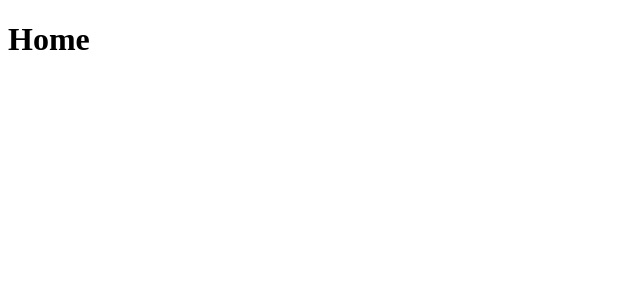
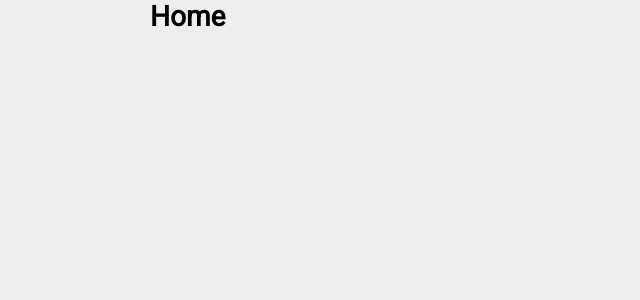
Before and after one commit to enrickdaltro/gostack-modulo07, a React (Create React App) app: page / in a window 1280 px wide. Shown: the top 300 px of the page, without its empty margins (0-640 px from the left). Built offline with nearby package versions, Linux system fonts and the light colour scheme.

Commit message:
adding global style

```diff
--- a/package.json
+++ b/package.json
@@ -9,7 +9,8 @@
     "react": "^16.12.0",
     "react-dom": "^16.12.0",
     "react-router-dom": "^5.1.2",
-    "react-scripts": "3.3.1"
+    "react-scripts": "3.3.1",
+    "styled-components": "^5.0.1"
   },
   "scripts": {
     "start": "react-scripts start",
--- a/src/App.js
+++ b/src/App.js
@@ -1,6 +1,7 @@
 import React from 'react';
 import {BrowserRouter} from 'react-router-dom';
 
+import GlobalStyles from './styles/global';
 import Routes from './routes';
 
 // import { Container } from './styles';
@@ -9,6 +10,7 @@
   return (
     <BrowserRouter>
       <Routes />
+      <GlobalStyles />
     </BrowserRouter>
   );
 }
--- /dev/null
+++ b/src/styles/global.js
@@ -0,0 +1,31 @@
+import {createGlobalStyle} from 'styled-components';
+
+export default createGlobalStyle`
+  @import url('https://fonts.googleapis.com/css?family=Roboto&display=swap');
+
+  * {
+    margin: 0;
+    padding: 0;
+    outline: 0;
+    box-sizing: border-box;
+  }
+
+  body {
+    background: #eee;
+    -webkit-font-smoothing: antialiased;
+  }
+
+  body, input, button {
+    font: 14px Roboto, sans-serif;
+  }
+
+  #root {
+    max-width: 1020px;
+    margin: 0 auto;
+    padding: 0 20px 50px;
+
+    button {
+      cursor: pointer;
+    }
+  }
+`;
```
Also changed, not shown: 1 other file (tests, documents, lock files or other folders).
